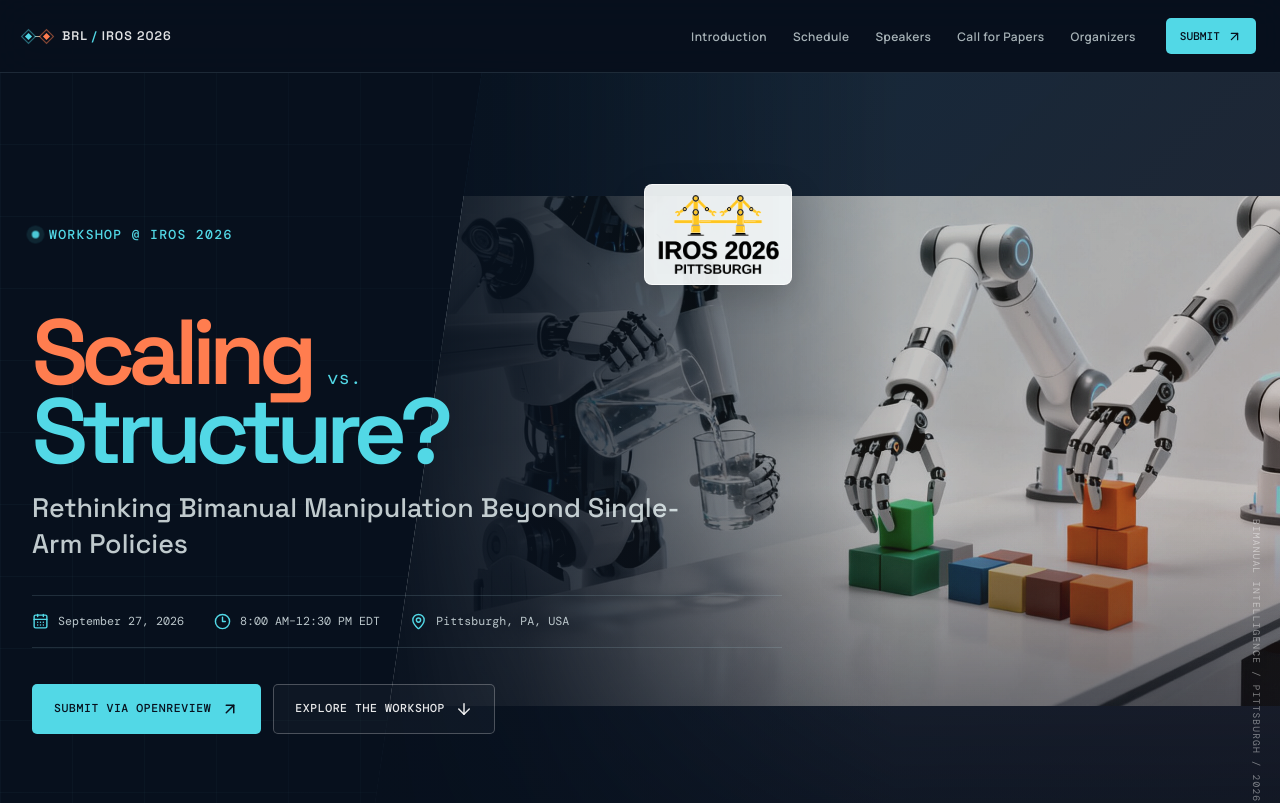
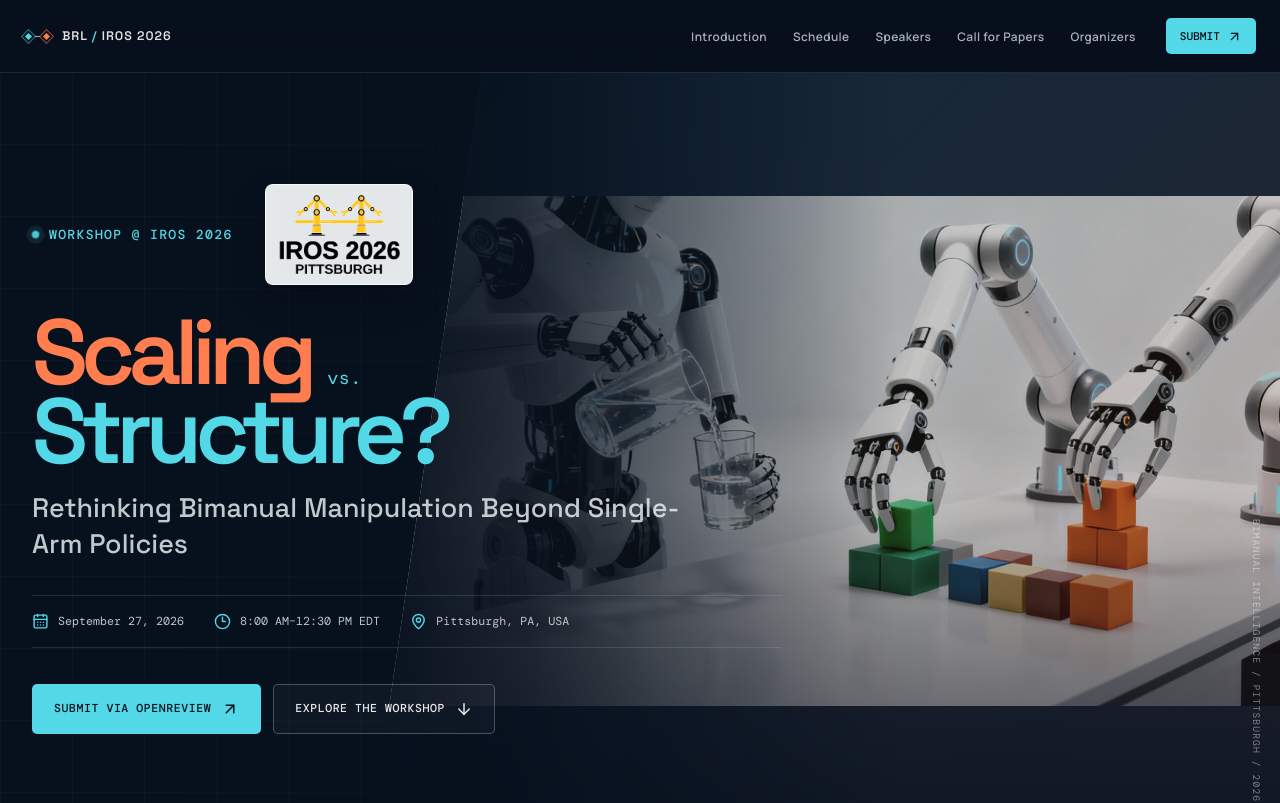
Before and after one commit to bimanual-robot-learning/bimanual-robot-learning.github.io, a React (Vite) app: page / in a window 1280 px wide. Shown: the top 803 px of the page. Built offline with nearby package versions, Linux system fonts and the light colour scheme.

Commit message:
keep hero logo clear of teaser

```diff
--- a/src/App.css
+++ b/src/App.css
@@ -249,8 +249,8 @@
   display: flex;
   max-width: 760px;
   align-items: center;
-  justify-content: space-between;
-  gap: 24px;
+  justify-content: flex-start;
+  gap: 32px;
 }
 
 .hero__eyebrow {
```
Also changed, not shown: 1 other file (tests, documents, lock files or other folders).
